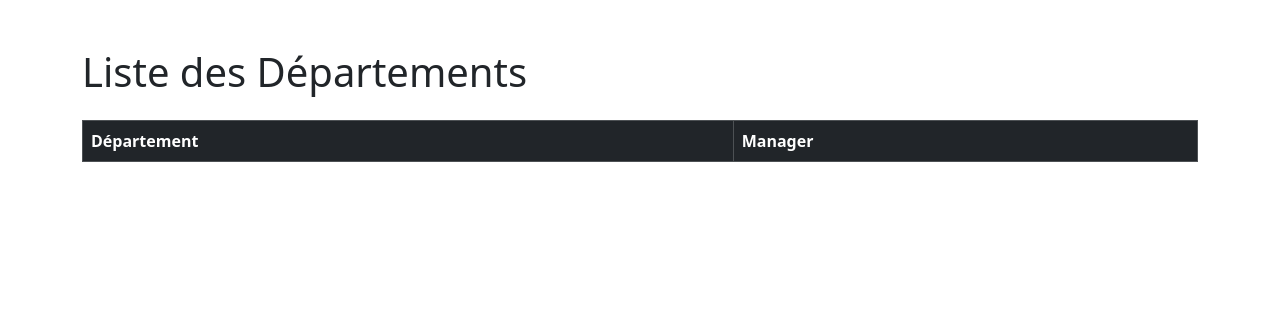
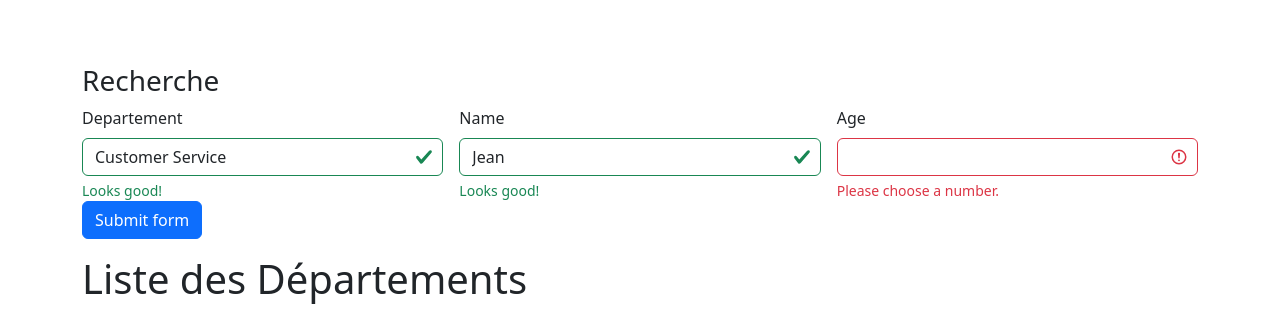
Before and after one commit to NanieChn/Web, a PHP site: page /departements.php in a window 1280 px wide. Shown: the top 327 px of the page. Run offline with PHP 8.4, Linux system fonts and the light colour scheme; data that the repository does not hold is empty.

Commit message:
add: form

```diff
--- a/departements.php
+++ b/departements.php
@@ -11,6 +11,46 @@
     <link href="bootstrap.min.css" rel="stylesheet">
 </head>
 <body class="container py-5">
+<article class="my-3" id="validation">
+  <div class="bd-heading sticky-xl-top align-self-start mt-5 mb-3 mt-xl-0 mb-xl-2">
+    <h3>Recherche</h3>
+  </div>
+
+  <div>
+    <div class="bd-example">
+    <form class="row g-3">
+      <div class="col-md-4">
+        <label for="validationServer01" class="form-label">Departement</label>
+        <input type="text" class="form-control is-valid" id="validationServer01" value="Customer Service" required="">
+        <div class="valid-feedback">
+          Looks good!
+        </div>
+      </div>
+      <div class="col-md-4">
+        <label for="validationServer02" class="form-label">Name</label>
+        <input type="text" class="form-control is-valid" id="validationServer02" value="Jean" required="">
+        <div class="valid-feedback">
+          Looks good!
+        </div>
+      </div>
+      <div class="col-md-4">
+        <label for="validationServerUsername" class="form-label">Age</label>
+        <div class="input-group has-validation">
+          <input type="text" class="form-control is-invalid" id="validationServerUsername" aria-describedby="inputGroupPrepend3" required="">
+          <div class="invalid-feedback">
+            Please choose a number.
+          </div>
+        </div>
+      </div>
+      </div>
+      <div class="col-12">
+        <button class="btn btn-primary" type="submit">Submit form</button>
+      </div>
+    </form>
+    </div>
+  </div>
+</article>
+
     <h1 class="mb-4">Liste des Départements</h1>
     <table class="table table-bordered table-striped">
         <thead class="table-dark">
```
